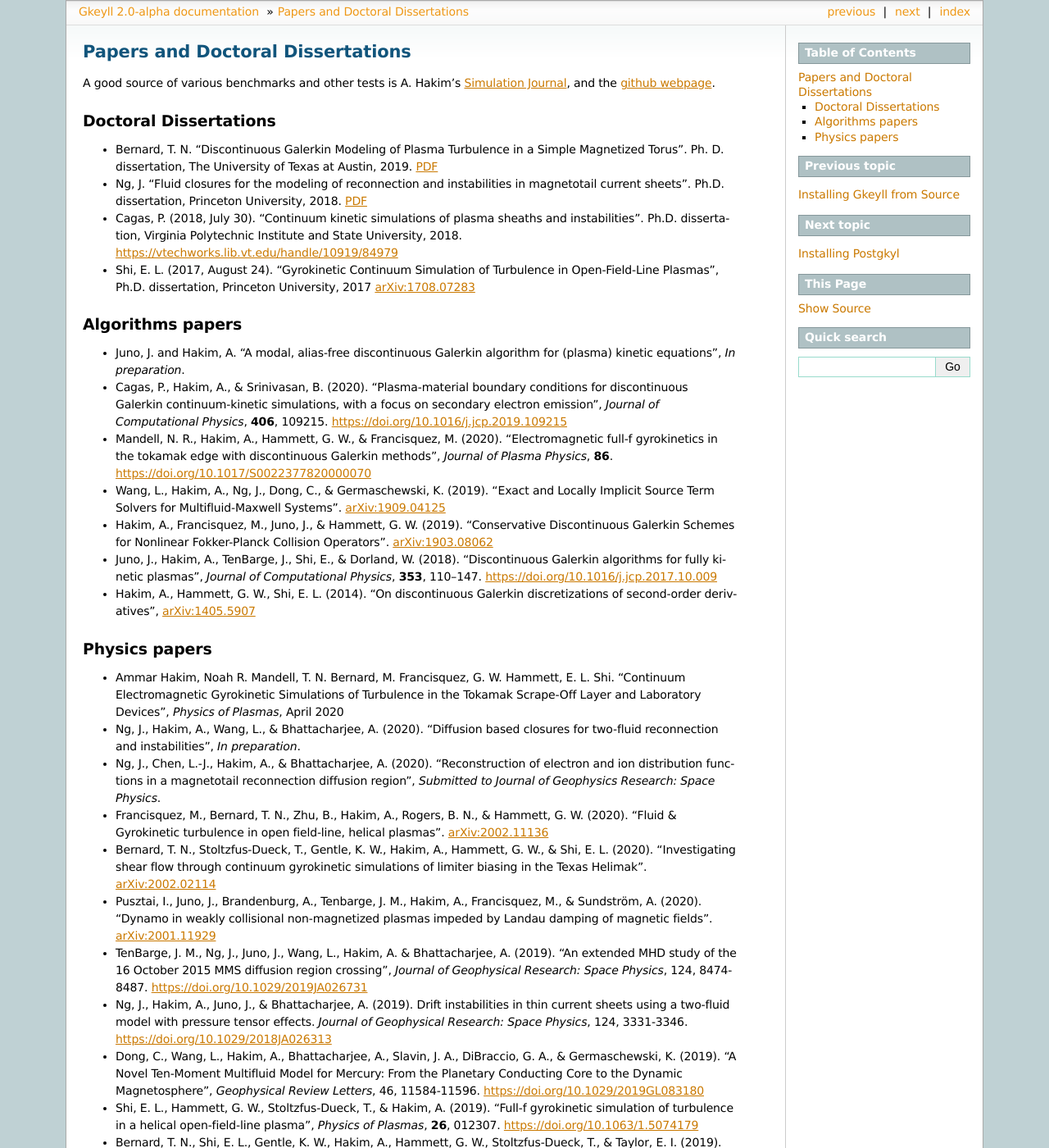
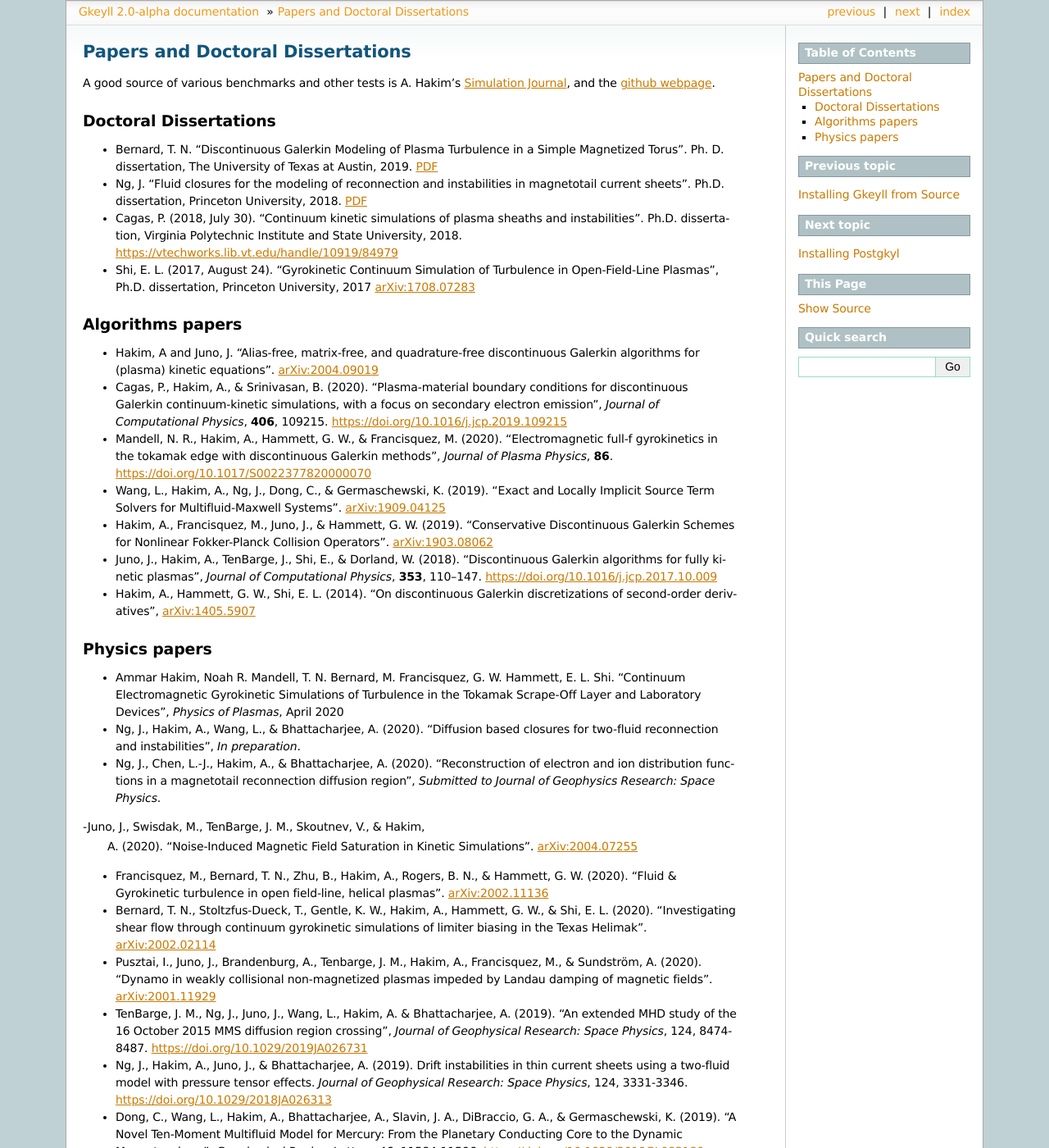
Before and after one commit to ammarhakim/gkyl-doc, a Sphinx documentation site: the page built from source/gkyl/pubs.rst, in a window 1280 px wide and 1400 px high. Shown: the whole window at 82% size. Built offline with Sphinx 7.4.7, drawn with Linux system fonts in a browser that asks for light colours.

Commit message:
Adding supercomputing and PIC vs. Vlasov comparison papers

```diff
--- a/source/gkyl/pubs.rst
+++ b/source/gkyl/pubs.rst
@@ -29,8 +29,9 @@ Doctoral Dissertations
 Algorithms papers
 ----------------------------
 
-- Juno, J. and Hakim, A. "A modal, alias-free discontinuous Galerkin
-  algorithm for (plasma) kinetic equations", *In preparation*.
+- Hakim, A and Juno, J. "Alias-free, matrix-free, and quadrature-free
+  discontinuous Galerkin algorithms for (plasma) kinetic
+  equations". `arXiv:2004.09019 <https://arxiv.org/abs/2004.09019>`_
 
 - Cagas, P., Hakim, A., & Srinivasan, B. (2020). "Plasma-material
   boundary conditions for discontinuous Galerkin continuum-kinetic
@@ -76,6 +77,10 @@ Physics papers
   A. (2020). "Reconstruction of electron and ion distribution
   functions in a magnetotail reconnection diffusion region",
   *Submitted to Journal of Geophysics Research: Space Physics*.
+
+-Juno, J., Swisdak, M., TenBarge, J. M., Skoutnev, V., & Hakim,
+ A. (2020). "Noise-Induced Magnetic Field Saturation in Kinetic
+ Simulations". `arXiv:2004.07255 <https://arxiv.org/abs/2004.07255>`_
 
 - Francisquez, M., Bernard, T. N., Zhu, B., Hakim, A., Rogers, B. N.,
   & Hammett, G. W. (2020). "Fluid & Gyrokinetic turbulence in open
```
